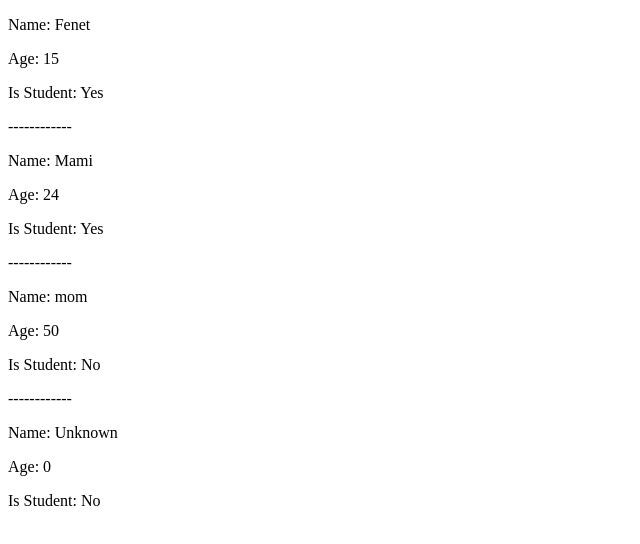
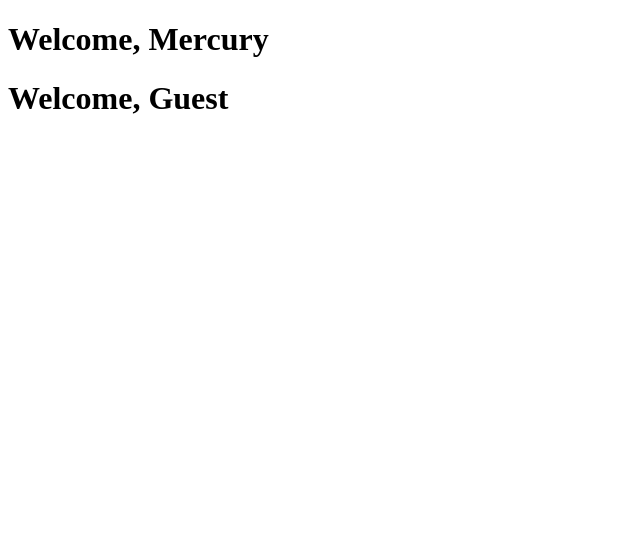
Before and after one commit to Mercury1565/DS_project_FrontEnd, a React (Vite) app in the folder project/DS_frontEnd/: page / in a window 1280 px wide. Shown: the top 544 px of the page, without its empty margins (0-640 px from the left). Built offline with nearby package versions, Linux system fonts and the light colour scheme.

Commit message:
conditional rendering

```diff
--- a/project/DS_frontEnd/src/App.jsx
+++ b/project/DS_frontEnd/src/App.jsx
@@ -1,16 +1,11 @@
-import Student from './Student.jsx';
+import UserGreeting from './UserGreeting.jsx';
 
 function App()
 {
   return (
     <>
-     <Student name = "Fenet" age = {15} isStudent = {true}/>
-     <p>------------</p>
-     <Student name = "Mami" age = {24} isStudent = {true}/>
-     <p>------------</p>
-     <Student name = "mom" age = {50} isStudent = {false}/>
-     <p>------------</p>
-     <Student/>
+      <UserGreeting isLoggedIn={true} username = "Mercury" />
+      <UserGreeting isLoggedIn={true}/>
     </>
   );
 }
--- a/project/DS_frontEnd/src/Student.jsx
+++ /dev/null
@@ -1,27 +0,0 @@
-import PropTypes from 'prop-types';
-
-function Student(props)
-{
-    return (
-
-        <div>
-            <p> Name: {props.name} </p>
-            <p> Age: {props.age} </p>
-            <p> Is Student: {props.isStudent ? "Yes" : "No"} </p>
-        </div>
-    );
-
-}
-
-Student.ProPTypes = {
-    name: PropTypes.string,
-    age: PropTypes.number,
-    isStudent: PropTypes.bool
-}
-
-Student.defaultProps = {
-    name: "Unknown",
-    age: 0,
-    isStudent: false
-}
-export default Student;
--- /dev/null
+++ b/project/DS_frontEnd/src/UserGreeting.jsx
@@ -0,0 +1,30 @@
+import PropTypes from 'prop-types';
+
+function UserGreeting(props)
+{
+    const welcomeMsg = <h1>Welcome, {props.username}</h1>;
+    const failureMsg = <h1>Please Log in to continue</h1>;
+
+    if (props.isLoggedIn){
+        return welcomeMsg;
+    }
+    else{
+        return failureMsg;
+    }
+
+    // Another way of performing the above
+    // return{props.isLoggedIn ? welcomeMsg : failureMsg}
+
+}
+
+UserGreeting.propTypes = {
+    isLoggedIn: PropTypes.bool,
+    username: PropTypes.string
+}
+
+UserGreeting.defaultProps = {
+    isLoggedIn: false,
+    username: "Guest"
+}
+
+export default UserGreeting;
```
